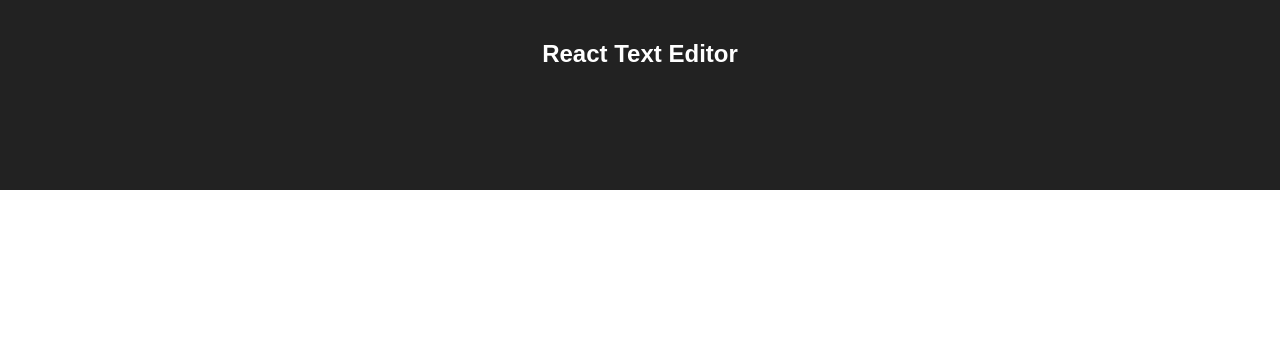
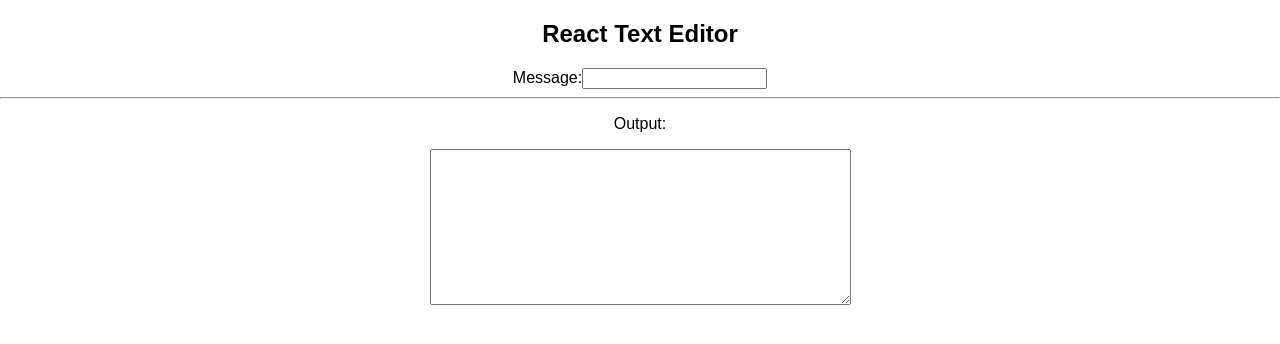
Before and after one commit to gnkatchmar/501-text-editor, a React (Create React App) app: page / in a window 1280 px wide. Shown: the top 344 px of the page. Built offline with nearby package versions, Linux system fonts and the light colour scheme.

Commit message:
basic input_output

```diff
--- a/src/App.js
+++ b/src/App.js
@@ -1,13 +1,13 @@
 import React, { Component } from 'react';
 import './App.css';
+import Input from './Input';
 
 class App extends Component {
   render() {
     return (
       <div className="App">
-        <div className="App-header">
           <h2>React Text Editor</h2>
-        </div>
+          <Input/>
 
       </div>
     );
--- /dev/null
+++ b/src/Input.js
@@ -0,0 +1,36 @@
+import React, { Component } from 'react';
+
+class Input extends Component {
+  constructor(props) {
+    super(props);
+    this.state = { message: '' };
+    this.handleUpdate = this.handleUpdate.bind(this);
+  }
+
+  handleUpdate(event) {
+    this.setState({ message: event.target.value });
+  }
+
+  render() {
+    return (
+      <div className="Editor">
+      Message:
+        <input
+          type="text"
+          onChange={this.handleUpdate}
+          value={this.state.message}
+        />
+        <hr></hr>
+
+
+        <p>Output:</p>
+        <textarea rows="10" cols="50"
+          value={this.state.message}
+        />
+
+      </div>
+    );
+  }
+ }
+
+export default Input;
```
